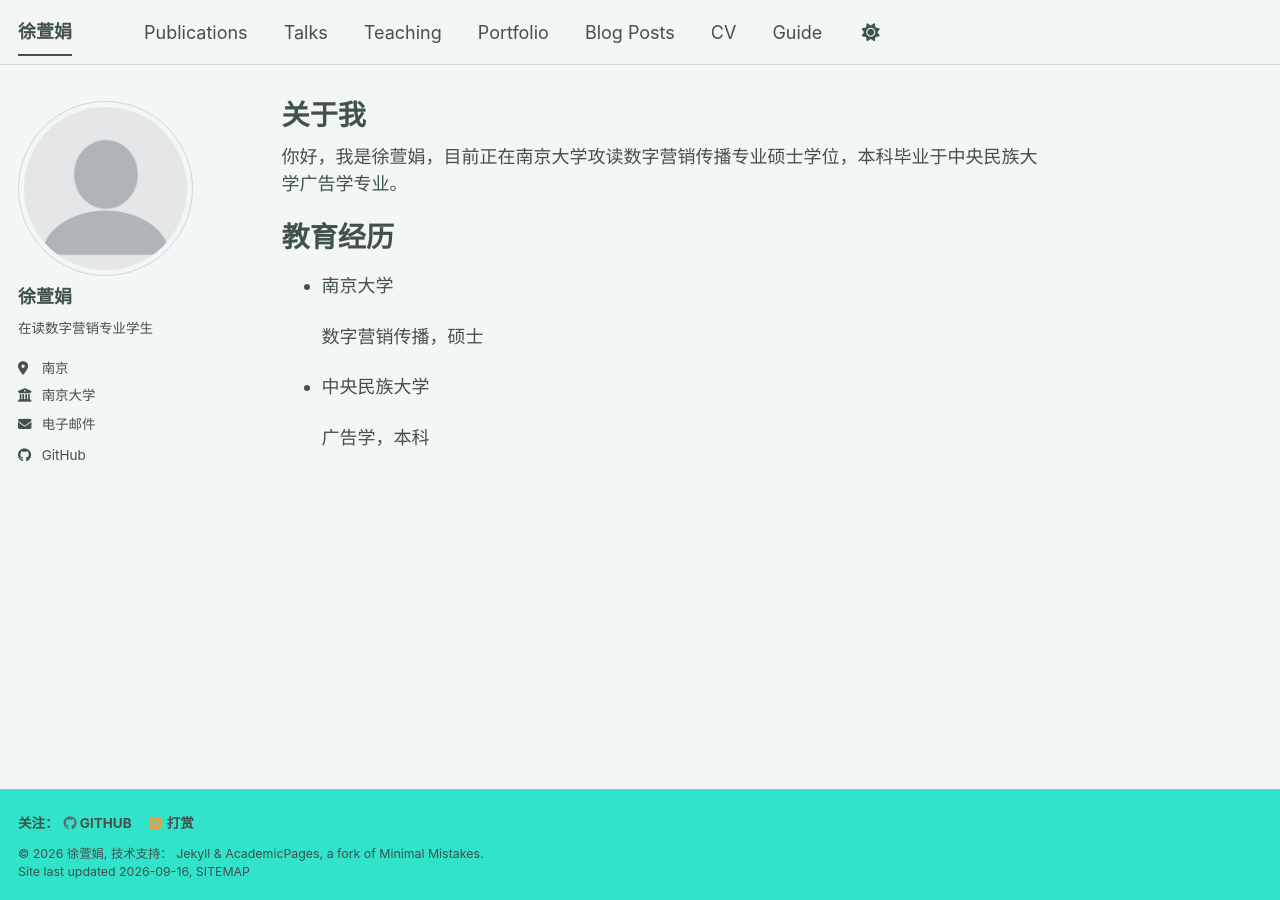
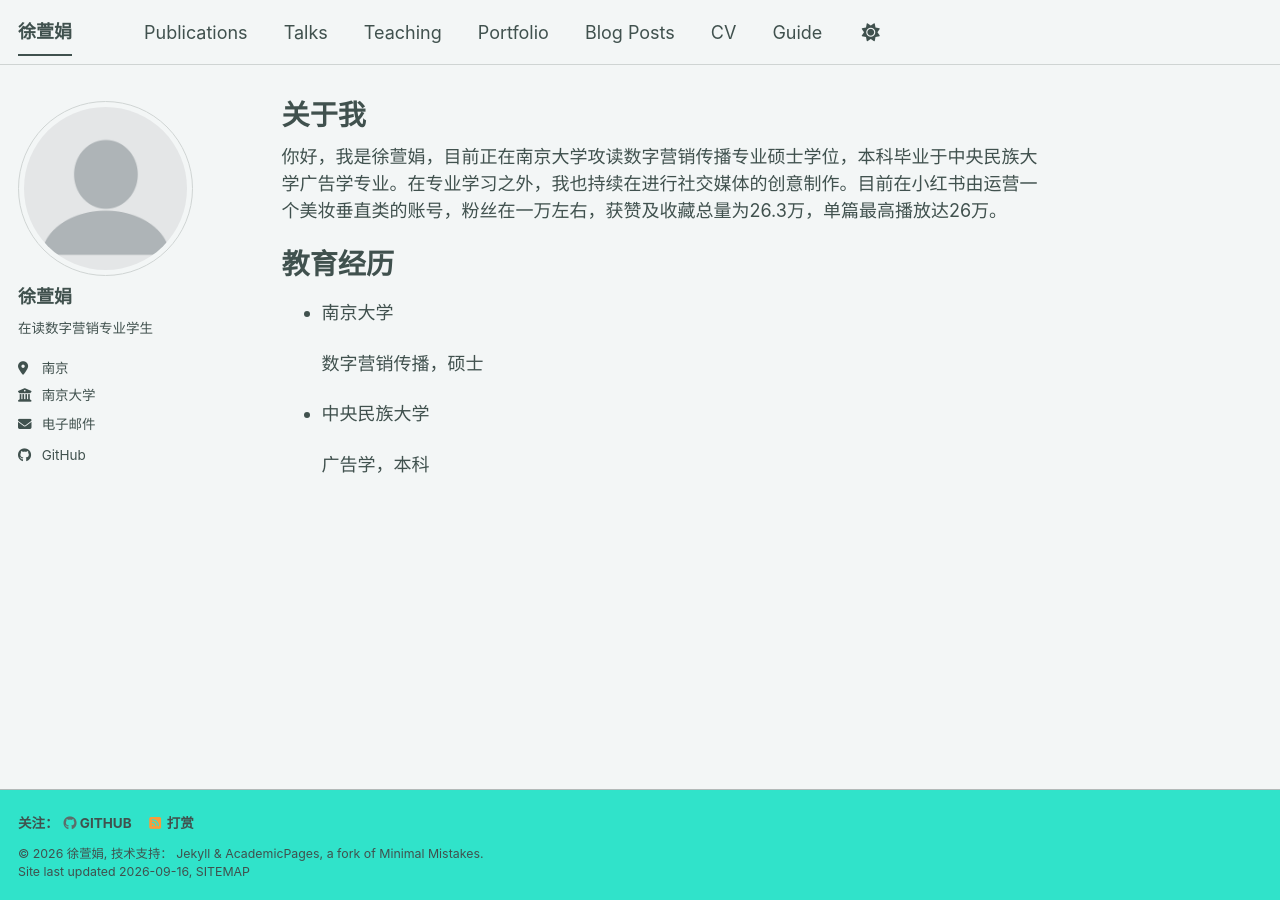
Before and after one commit to hsuanchuanhsu0527/hsuanchuanhsu0527.github.io, a Jekyll site: the page built from _pages/about.md, in a window 1280 px wide. Built offline with Jekyll 4.4.1, drawn with Linux system fonts in a browser that asks for light colours; a style sheet for code colours, icons or effects is not loaded.

Commit message:
Update about.md

```diff
--- a/_pages/about.md
+++ b/_pages/about.md
@@ -7,7 +7,7 @@ redirect_from:
   - /about.html
 ---
 
-你好，我是徐萱娟，目前正在南京大学攻读数字营销传播专业硕士学位，本科毕业于中央民族大学广告学专业。
+你好，我是徐萱娟，目前正在南京大学攻读数字营销传播专业硕士学位，本科毕业于中央民族大学广告学专业。在专业学习之外，我也持续在进行社交媒体的创意制作。目前在小红书由运营一个美妆垂直类的账号，粉丝在一万左右，获赞及收藏总量为26.3万，单篇最高播放达26万。
 
 
 
```
